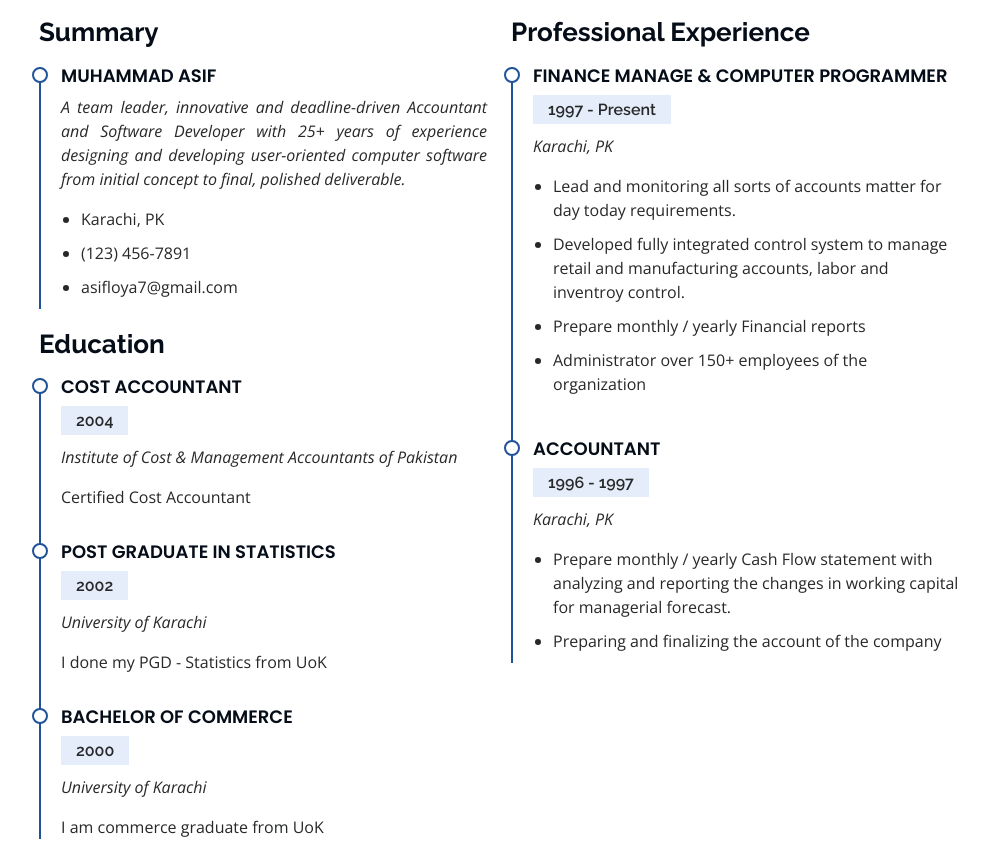
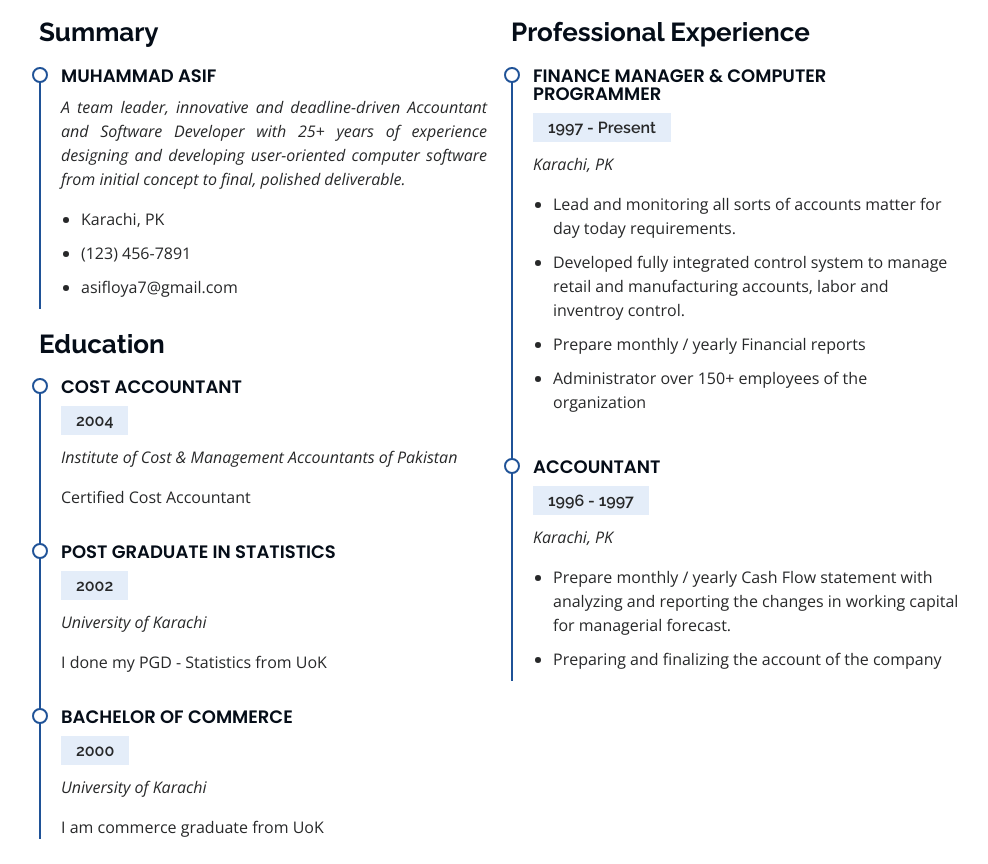
Before and after one commit to asifloya/asifloya.github.io, a plain HTML site: page index.html in a window 1280 px wide. Shown: the part 2513-3377 px from the top of the page, without its empty margins (291-1279 px from the left). Drawn offline with nearby package versions, Linux system fonts and the light colour scheme.

Commit message:
Add files via upload

```diff
--- a/index.html
+++ b/index.html
@@ -301,7 +301,7 @@
           <div class="col-lg-6" data-aos="fade-up" data-aos-delay="100">
             <h3 class="resume-title">Professional Experience</h3>
             <div class="resume-item">
-              <h4>Finance Manage & Computer Programmer</h4>
+              <h4>Finance Manager & Computer Programmer</h4>
               <h5>1997 - Present</h5>
               <p><em>Karachi, PK </em></p>
               <ul>
```
